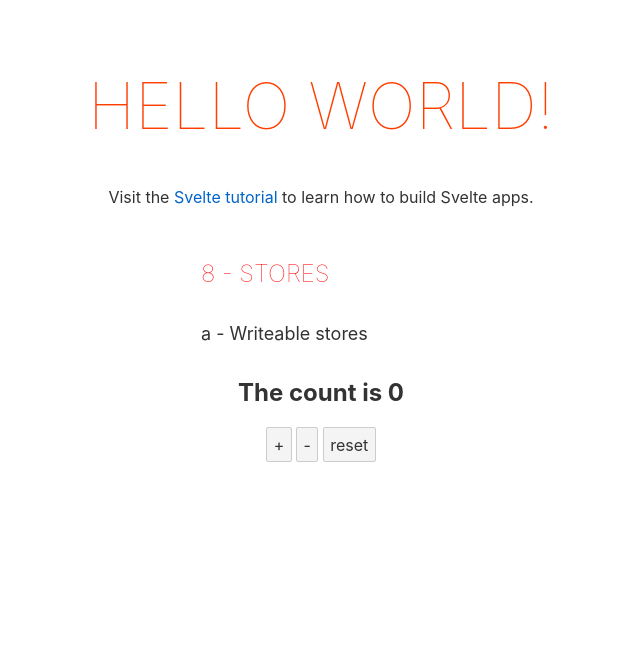
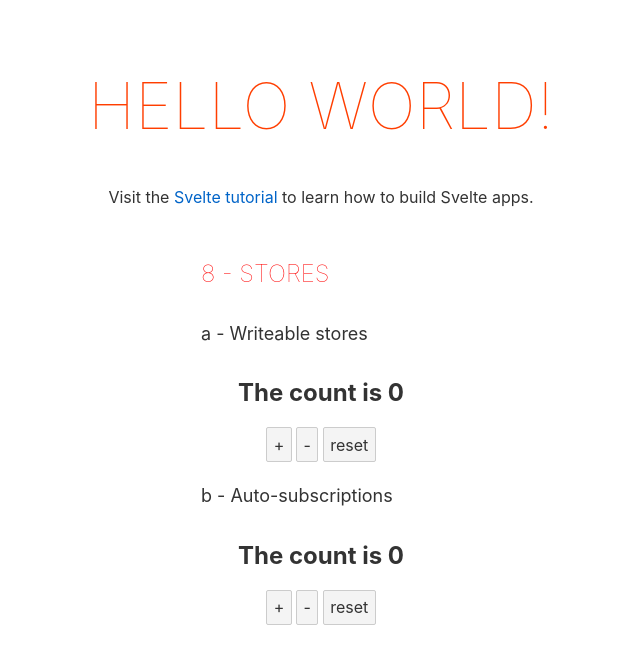
Before and after one commit to Xuffasch/svelte-official-tutorial, a Svelte app: page / in a window 1280 px wide. Shown: the top 664 px of the page, without its empty margins (319-959 px from the left). Built offline with nearby package versions, Linux system fonts and the light colour scheme.

Commit message:
Fix starting code

```diff
--- a/src/8-stores/b-autoSubscriptions/Autosubscription.svelte
+++ b/src/8-stores/b-autoSubscriptions/Autosubscription.svelte
@@ -24,11 +24,12 @@
 
   .chapter {
     font-size: large;
+    font-weight: 400;
   }
 </style>
 
+<h1 class="chapter">b - Auto-subscriptions</h1>
 <div class='chapter-display'>
-  <h1 class="chapter">b - Auto-subscriptions</h1>
   <h1>The count is {count_value}</h1>
 
   <span>
--- a/src/App.svelte
+++ b/src/App.svelte
@@ -1,5 +1,6 @@
 <script>
 	import Writable from './8-stores/a-writable/Writable.svelte'
+	import AutoSubscriptions from './8-stores/b-autoSubscriptions/Autosubscription.svelte'
 	export let name;
 </script>
 
@@ -45,4 +46,5 @@
 <section>
 	<h1 class='chapter-title'> 8 - Stores </h1>
 	<Writable />
+	<AutoSubscriptions />
 </section>
```
